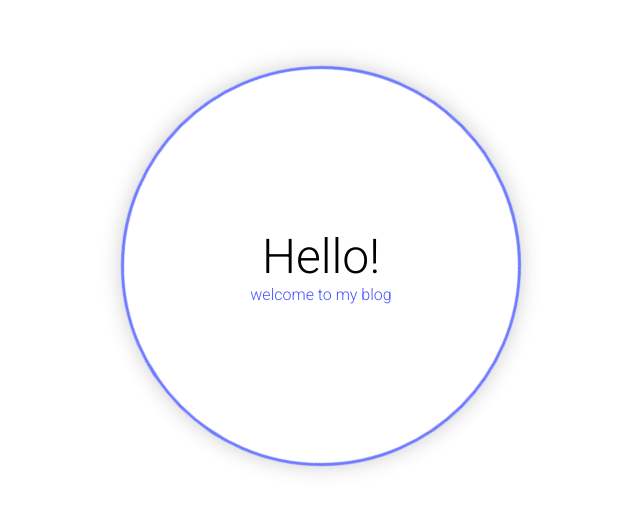
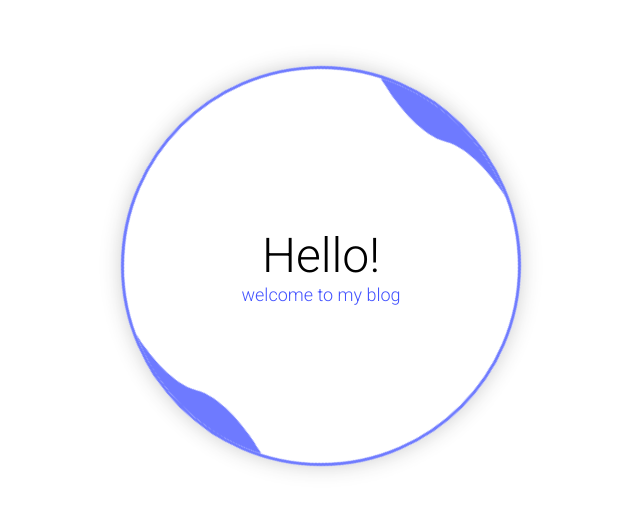
Before and after one commit to Iluhaprog/blog-template, a plain HTML site: page components/preloader/index.html in a window 1280 px wide. Shown: the part 134-644 px from the top of the page, without its empty margins (319-959 px from the left). Drawn offline with Linux system fonts and the light colour scheme.

Commit message:
Change css

```diff
--- a/components/preloader/preloader.css
+++ b/components/preloader/preloader.css
@@ -40,34 +40,34 @@
 	box-shadow: 0 0 20px var(--shadow);
 }
 
-.preloader:after {
+.preloader:after,
+.preloader:before {
 	content: url('./imgs/wave.svg');
 	position: absolute;
-	top: -2px;
 	left: calc(50% - 95px);
 }
 
+.preloader:after {
+	top: -2px;
+}
+
 .preloader:before {
-	content: url('./imgs/wave.svg');
-	position: absolute;
 	bottom: -2px;
 	transform: rotate(180deg);
-	left: calc(50% - 95px);
 }
 
 .preloader-box h1,
 .preloader-box p {
+	font-weight: 300;
 	text-align: center;
 	margin: 0;
 }
 
 .preloader-box h1 {
 	font-size: 48px;
-	font-weight: 300;
 }
 
 .preloader-box p {
-	font-style: 18px;
-	font-weight: 300;
+	font-size: 18px;
 	color: var(--main-color-1);
 }
```
Also changed, not shown: components/preloader/imgs/wave.svg (added).
